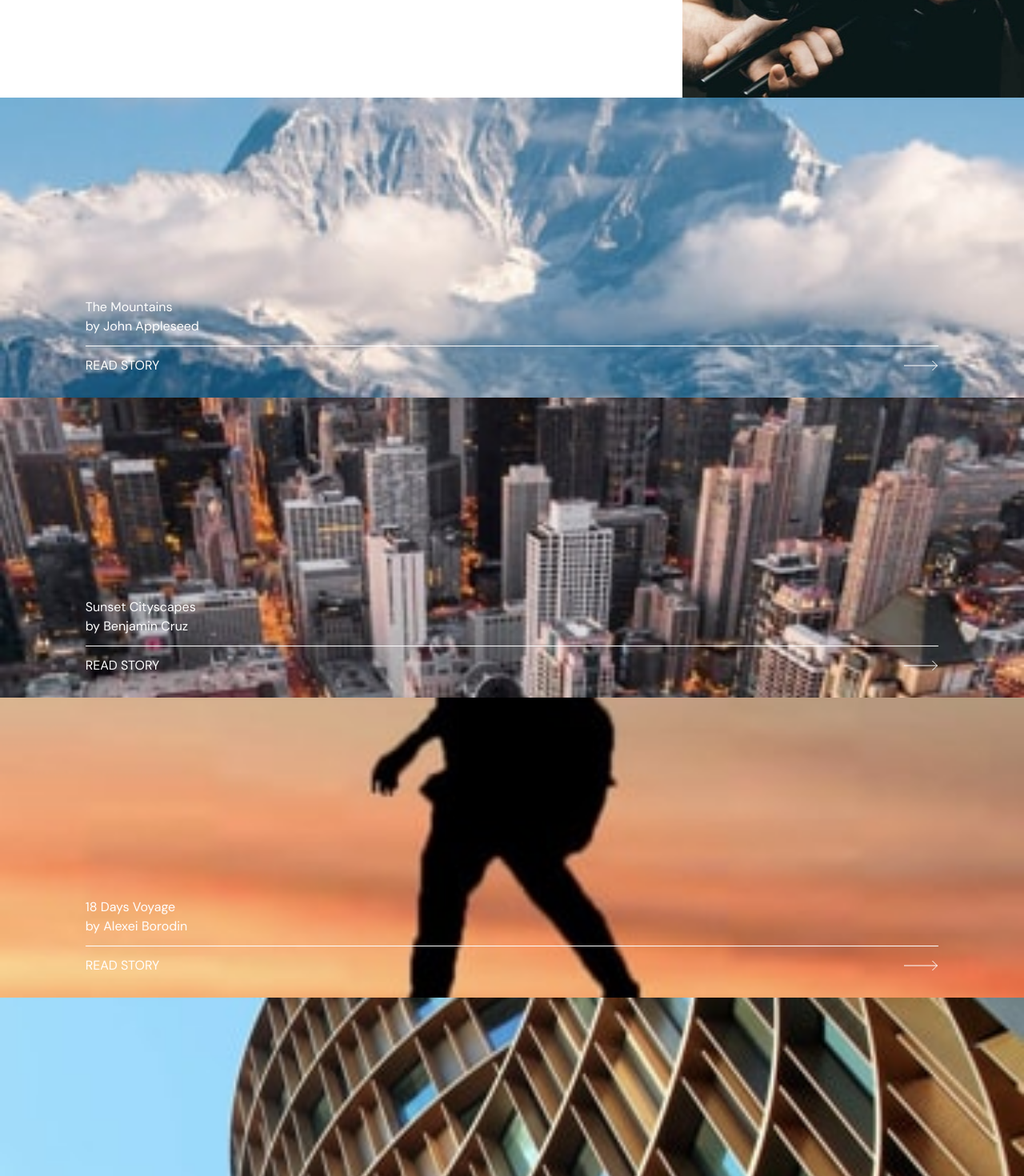
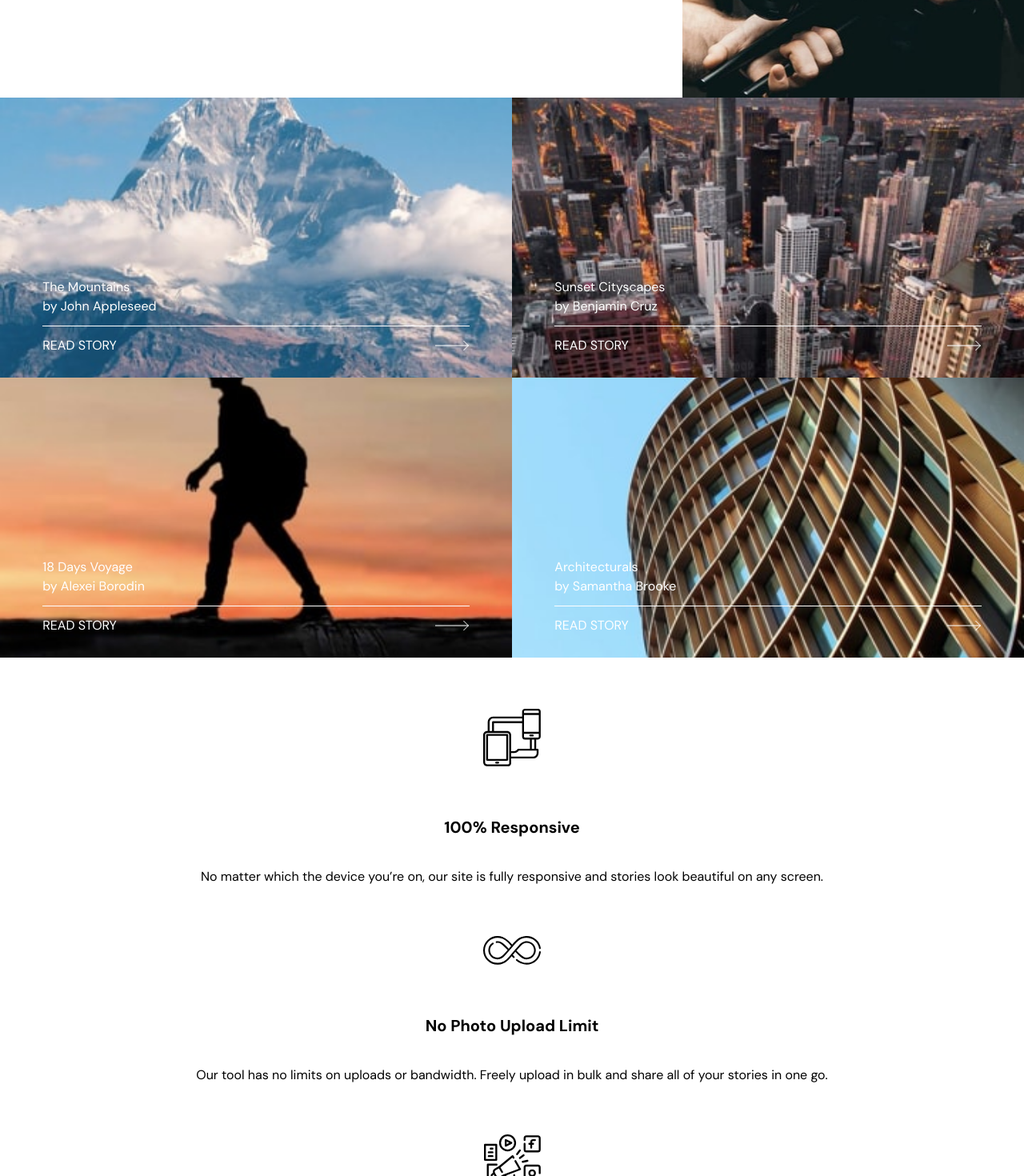
Before and after one commit to Sklearosi/photosnap, a React (Vite) app: page / in a window 1280 px wide. Shown: the part 1800-3270 px from the top of the page at 80% size. Built offline with nearby package versions, Linux system fonts and the light colour scheme.

Commit message:
style:grid added to tablet screen size home component's features

```diff
--- a/src/components/Home.tsx
+++ b/src/components/Home.tsx
@@ -69,8 +69,8 @@ const Home = () => {
                     </div>
                 </div>
             </div>
-            <div className=" text-white">
-                <div style={{backgroundImage: `url(/assets/stories/${stories}/mountains.jpg)`}} className="h-mobHeight bg-cover bg-center relative">
+            <div className=" text-white md:grid grid-cols-2">
+                <div style={{backgroundImage: `url(/assets/stories/${stories}/mountains.jpg)`}} className="h-mobHeight bg-cover bg-center relative md:h-storiesHomeTablet">
                     <div className=" absolute bottom-7 w-10/12 right-0 left-0 m-auto">
                         <div className=" border-b border-white pb-3">
                         <p>The Mountains</p>
@@ -82,7 +82,7 @@ const Home = () => {
                         </div>
                     </div>
                 </div>
-                <div style={{backgroundImage: `url(/assets/stories/${stories}/cityscapes.jpg)`}} className="h-mobHeight bg-cover bg-center relative">
+                <div style={{backgroundImage: `url(/assets/stories/${stories}/cityscapes.jpg)`}} className="h-mobHeight bg-cover bg-center relative md:h-storiesHomeTablet">
                     <div className=" absolute bottom-7 w-10/12 right-0 left-0 m-auto">
                         <div className=" border-b border-white pb-3">
                         <p>Sunset Cityscapes</p>
@@ -94,7 +94,7 @@ const Home = () => {
                         </div>
                     </div>
                 </div>
-                <div style={{backgroundImage: `url(/assets/stories/${stories}/18-days-voyage.jpg)`}} className="h-mobHeight bg-cover bg-center relative">
+                <div style={{backgroundImage: `url(/assets/stories/${stories}/18-days-voyage.jpg)`}} className="h-mobHeight bg-cover bg-center relative md:h-storiesHomeTablet">
                     <div className=" absolute bottom-7 w-10/12 right-0 left-0 m-auto">
                         <div className=" border-b border-white pb-3">
                         <p>18 Days Voyage</p>
@@ -106,7 +106,7 @@ const Home = () => {
                         </div>
                     </div>
                 </div>
-                <div style={{backgroundImage: `url(/assets/stories/${stories}/architecturals.jpg)`}} className="h-mobHeight bg-cover bg-center relative">
+                <div style={{backgroundImage: `url(/assets/stories/${stories}/architecturals.jpg)`}} className="h-mobHeight bg-cover bg-center relative md:h-storiesHomeTablet">
                     <div className=" absolute bottom-7 w-10/12 right-0 left-0 m-auto">
                         <div className=" border-b border-white pb-3">
                         <p>Architecturals</p>
@@ -119,7 +119,7 @@ const Home = () => {
                     </div>
                 </div>
             </div>
-            <div className="mt-16 pb-20">
+            <div className="m-auto mt-16 pb-20 w-9/12 ">
                 <div className=" w-10/12 m-auto text-center">
                 <img className=" m-auto" src="/assets/features/desktop/responsive.svg" alt="" />
                 <p className="text-xl font-bold leading-6 mt-16">100% Responsive</p>
--- a/tailwind.config.js
+++ b/tailwind.config.js
@@ -14,7 +14,8 @@ export default {
         mobHeight:"375px",
         features:"300px",
         tabletHeight: "650px",
-        forHomeStories: "600px"
+        forHomeStories: "600px",
+        storiesHomeTablet: "350px"
       },
       transitionDuration: {
         '500': '0.5s',
```
